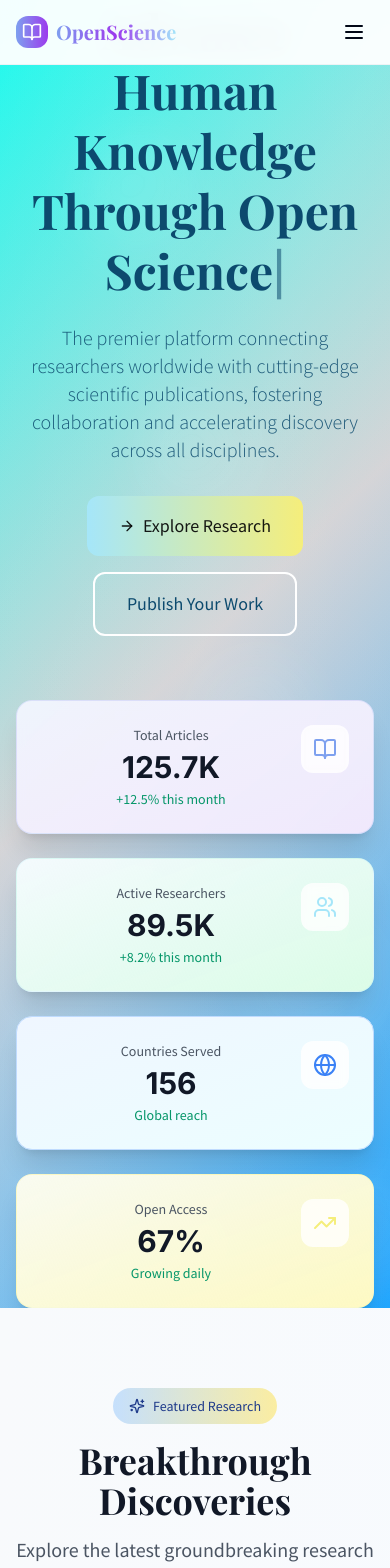
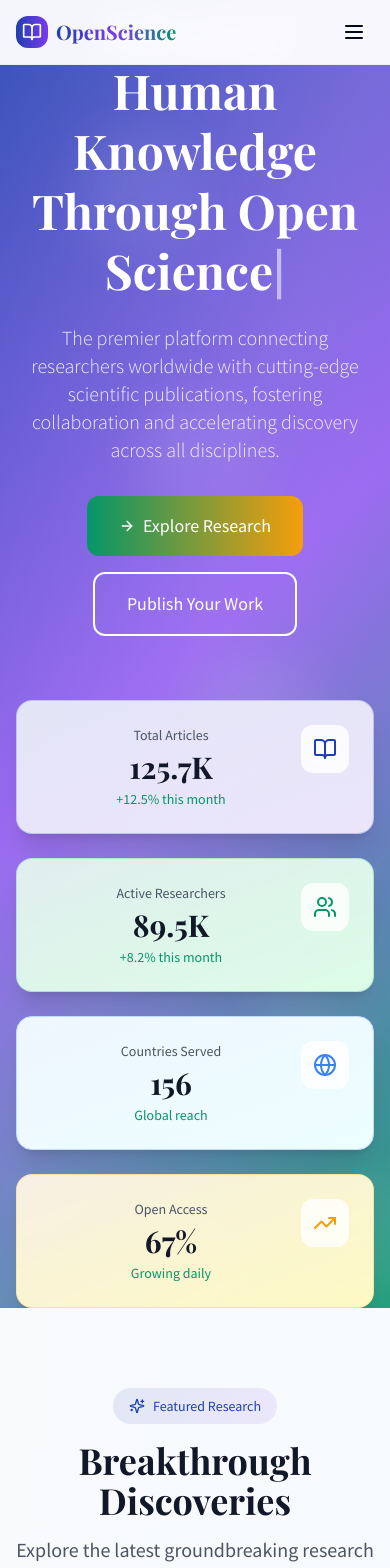
Before and after one commit to SahilKhanDhsgsu/scholarly-bloom, a React (Vite) app: page / in a window 390 px wide. Shown: the top 1568 px of the page. Built offline with nearby package versions, Linux system fonts and the light colour scheme.

Commit message:
Reverted to commit 2f578ce5d59889d887b239267d923887be65f69b

```diff
--- a/src/components/sections/FeaturedSection.tsx
+++ b/src/components/sections/FeaturedSection.tsx
@@ -17,9 +17,9 @@ const FeaturedSection = () => {
         {/* Featured Articles */}
         <div className="mb-20">
           <div className="text-center mb-12">
-            <div className="inline-flex items-center space-x-2 bg-gradient-to-r from-blue-300/50 to-yellow-300/50 px-4 py-2 rounded-full mb-4">
-              <Sparkles className="w-4 h-4 text-blue-900" />
-              <span className="text-sm font-medium text-blue-900">Featured Research</span>
+            <div className="inline-flex items-center space-x-2 bg-gradient-to-r from-academic-blue/10 to-academic-purple/10 px-4 py-2 rounded-full mb-4">
+              <Sparkles className="w-4 h-4 text-academic-blue" />
+              <span className="text-sm font-medium text-academic-blue">Featured Research</span>
             </div>
             <h2 className="text-4xl md:text-5xl font-playfair font-bold text-gray-900 mb-4">
               Breakthrough Discoveries
@@ -54,9 +54,9 @@ const FeaturedSection = () => {
         {/* Featured Journals */}
         <div>
           <div className="text-center mb-12">
-            <div className="inline-flex items-center space-x-2 bg-gradient-to-r from-blue-300/50 to-yellow-300/50 px-4 py-2 rounded-full mb-4">
-              <Sparkles className="w-4 h-4 text-blue-900" />
-              <span className="text-sm font-medium text-blue-900">Premier Journals</span>
+            <div className="inline-flex items-center space-x-2 bg-gradient-to-r from-academic-emerald/10 to-academic-gold/10 px-4 py-2 rounded-full mb-4">
+              <Sparkles className="w-4 h-4 text-academic-emerald" />
+              <span className="text-sm font-medium text-academic-emerald">Premier Journals</span>
             </div>
             <h2 className="text-4xl md:text-5xl font-playfair font-bold text-gray-900 mb-4">
               Leading Publications
--- a/src/components/sections/Footer.tsx
+++ b/src/components/sections/Footer.tsx
@@ -9,7 +9,7 @@ const Footer = () => {
   return (
     <footer className="bg-gray-900 text-white">
       {/* Newsletter Section */}
-      <div className="bg-gradient-to-br from-cyan-700 to-emerald-700 py-16">
+      <div className="bg-gradient-to-r from-academic-blue to-academic-purple py-16">
         <div className="max-w-7xl mx-auto px-4 sm:px-6 lg:px-8">
           <div className="text-center">
             <h3 className="text-3xl font-playfair font-bold text-white mb-4">
--- a/src/components/sections/HeroSection.tsx
+++ b/src/components/sections/HeroSection.tsx
@@ -51,13 +51,13 @@ const HeroSection = () => {
       <div className="relative z-10 max-w-7xl mx-auto px-4 sm:px-6 lg:px-8 text-center">
         <div className={`transition-all duration-1000 ${isVisible ? 'opacity-100 translate-y-0' : 'opacity-0 translate-y-10'}`}>
           {/* Main heading */}
-          <h1 className="text-5xl md:text-7xl font-playfair font-bold text-sky-900 mb-6 leading-tight">
+          <h1 className="text-5xl md:text-7xl font-playfair font-bold text-white mb-6 leading-tight">
             {typedText}
             <span className="animate-pulse">|</span>
           </h1>
 
           {/* Subtitle */}
-          <p className="text-xl md:text-2xl text-sky-900/90 mb-8 max-w-4xl mx-auto font-light">
+          <p className="text-xl md:text-2xl text-white/90 mb-8 max-w-4xl mx-auto font-light">
             The premier platform connecting researchers worldwide with cutting-edge scientific publications,
             fostering collaboration and accelerating discovery across all disciplines.
           </p>
@@ -75,7 +75,7 @@ const HeroSection = () => {
             <GradientButton
               variant="ghost"
               size="lg"
-              className="min-w-48 text-sky-900 border-white hover:bg-white hover:text-sky-900"
+              className="min-w-48 text-white border-white hover:bg-white hover:text-academic-blue"
             >
               Publish Your Work
             </GradientButton>
--- a/src/components/ui/ArticleCard.tsx
+++ b/src/components/ui/ArticleCard.tsx
@@ -1,8 +1,9 @@
-import React from "react";
-import { Calendar, Download, Eye, Heart, ExternalLink } from "lucide-react";
-import { Badge } from "@/components/ui/badge";
-import { Button } from "@/components/ui/button";
-import GradientButton from "./GradientButton";
+
+import React from 'react';
+import { Calendar, Download, Eye, Heart, ExternalLink } from 'lucide-react';
+import { Badge } from '@/components/ui/badge';
+import { Button } from '@/components/ui/button';
+import GradientButton from './GradientButton';
 
 interface ArticleCardProps {
   article: {
@@ -26,29 +27,29 @@ interface ArticleCardProps {
     keywords: string[];
     openAccess: boolean;
   };
-  variant?: "default" | "featured" | "compact";
+  variant?: 'default' | 'featured' | 'compact';
 }
 
 const ArticleCard: React.FC<ArticleCardProps> = ({
   article,
-  variant = "default",
+  variant = 'default'
 }) => {
   const formatDate = (dateString: string) => {
-    return new Date(dateString).toLocaleDateString("en-US", {
-      year: "numeric",
-      month: "long",
-      day: "numeric",
+    return new Date(dateString).toLocaleDateString('en-US', {
+      year: 'numeric',
+      month: 'long',
+      day: 'numeric'
     });
   };
 
   const formatNumber = (num: number) => {
     if (num >= 1000) {
-      return (num / 1000).toFixed(1) + "K";
+      return (num / 1000).toFixed(1) + 'K';
     }
     return num.toString();
   };
 
-  if (variant === "featured") {
+  if (variant === 'featured') {
     return (
       <div className="card-glass hover-lift rounded-3xl overflow-hidden group cursor-pointer">
         {article.coverImage && (
@@ -60,7 +61,7 @@ const ArticleCard: React.FC<ArticleCardProps> = ({
             />
             <div className="absolute inset-0 bg-gradient-to-t from-black/60 via-transparent to-transparent" />
             {article.openAccess && (
-              <Badge className="absolute top-4 left-4 bg-blue-300 text-black">
+              <Badge className="absolute top-4 left-4 bg-academic-emerald text-white">
                 Open Access
               </Badge>
             )}
@@ -69,9 +70,7 @@ const ArticleCard: React.FC<ArticleCardProps> = ({
 
         <div className="p-8">
           <div className="mb-4">
-            <p className="text-sm text-academic-blue font-medium mb-2">
-              {article.journal}
-            </p>
+            <p className="text-sm text-academic-blue font-medium mb-2">{article.journal}</p>
             <h3 className="text-2xl font-playfair font-bold text-gray-900 mb-4 line-clamp-2 group-hover:text-academic-blue transition-colors">
               {article.title}
             </h3>
@@ -91,9 +90,7 @@ const ArticleCard: React.FC<ArticleCardProps> = ({
                   />
                 )}
                 <div>
-                  <p className="text-sm font-medium text-gray-900">
-                    {author.name}
-                  </p>
+                  <p className="text-sm font-medium text-gray-900">{author.name}</p>
                   <p className="text-xs text-gray-600">{author.affiliation}</p>
                 </div>
               </div>
@@ -159,11 +156,9 @@ const ArticleCard: React.FC<ArticleCardProps> = ({
 
         <div className="flex-1 min-w-0">
           <div className="flex items-start justify-between mb-2">
-            <p className="text-sm text-academic-blue font-medium">
-              {article.journal}
-            </p>
+            <p className="text-sm text-academic-blue font-medium">{article.journal}</p>
             {article.openAccess && (
-              <Badge className="bg-blue-300 text-black text-xs">
+              <Badge className="bg-academic-emerald text-white text-xs">
                 Open Access
               </Badge>
             )}
--- a/src/components/ui/GradientButton.tsx
+++ b/src/components/ui/GradientButton.tsx
@@ -25,8 +25,8 @@ const GradientButton: React.FC<GradientButtonProps> = ({
   const baseClasses = "relative overflow-hidden transition-all duration-300 font-medium focus:outline-none focus:ring-2 focus:ring-offset-2 disabled:opacity-50 disabled:cursor-not-allowed";
 
   const variants = {
-    primary: "bg-gradient-to-r from-academic-blue to-academic-purple text-black/90 hover:from-academic-blue/90 hover:to-academic-purple/90 hover:scale-105 hover:shadow-xl focus:ring-academic-blue",
-    secondary: "bg-gradient-to-r from-academic-emerald to-academic-gold text-black/90 hover:from-academic-emerald/90 hover:to-academic-gold/90 hover:scale-105 hover:shadow-xl focus:ring-academic-emerald",
+    primary: "bg-gradient-to-r from-academic-blue to-academic-purple text-white hover:from-academic-blue/90 hover:to-academic-purple/90 hover:scale-105 hover:shadow-xl focus:ring-academic-blue",
+    secondary: "bg-gradient-to-r from-academic-emerald to-academic-gold text-white hover:from-academic-emerald/90 hover:to-academic-gold/90 hover:scale-105 hover:shadow-xl focus:ring-academic-emerald",
     ghost: "bg-transparent text-academic-blue border-2 border-academic-blue hover:bg-academic-blue hover:text-white hover:scale-105 focus:ring-academic-blue"
   };
 
--- a/src/components/ui/JournalCard.tsx
+++ b/src/components/ui/JournalCard.tsx
@@ -37,11 +37,11 @@ const JournalCard: React.FC<JournalCardProps> = ({
           <div className="absolute inset-0 bg-gradient-to-t from-black/60 via-transparent to-transparent" />
           <div className="absolute top-4 left-4 flex items-center space-x-2">
             {journal.openAccess && (
-              <Badge className="bg-blue-300 text-black">
+              <Badge className="bg-academic-emerald text-white">
                 Open Access
               </Badge>
             )}
-            <Badge className="bg-yellow-300 text-black">
+            <Badge className="bg-academic-gold text-white">
               IF {journal.impactFactor}
             </Badge>
           </div>
--- a/src/components/ui/StatCard.tsx
+++ b/src/components/ui/StatCard.tsx
@@ -55,11 +55,11 @@ const StatCard: React.FC<StatCardProps> = ({
       <div className="flex items-start justify-between">
         <div className="flex-1">
           <p className="text-sm font-medium text-gray-600 mb-1">{title}</p>
-          <p className="text-3xl font-bold font-inter text-gray-900">
+          <p className="text-3xl font-bold font-playfair text-gray-900">
             {formatValue(value)}
           </p>
           {change && (
-            <p className="text-sm text-emerald-600 font-medium mt-1">
+            <p className="text-sm text-academic-emerald font-medium mt-1">
               {change}
             </p>
           )}
--- a/src/index.css
+++ b/src/index.css
@@ -178,9 +178,9 @@
 /* Hero Section Styles */
 .hero-gradient {
   background: linear-gradient(135deg,
-    rgba(0, 255, 238, 0.9) 0%,
-    rgba(202, 202, 202, 0.8) 50%,
-    rgba(0, 157, 255, 0.9) 100%
+    rgba(30, 64, 175, 0.9) 0%,
+    rgba(124, 58, 237, 0.8) 50%,
+    rgba(5, 150, 105, 0.9) 100%
   );
 }
 
--- a/tailwind.config.ts
+++ b/tailwind.config.ts
@@ -71,13 +71,13 @@ export default {
 				},
 				// Academic color palette
 				academic: {
-					blue: '#7ea0ef',
+					blue: '#1e40af',
 					'blue-light': '#3b82f6',
-					purple: '#9c3aed',
+					purple: '#7c3aed',
 					'purple-light': '#a855f7',
-					emerald: '#a5e6f9',
+					emerald: '#059669',
 					'emerald-light': '#10b981',
-					gold: '#f5ee7b',
+					gold: '#f59e0b',
 					'gold-light': '#fbbf24',
 					charcoal: '#374151',
 					'cool-gray': '#6b7280'
```
Also changed, not shown: src/components/sections/StatsSection.tsx (+10 -14 lines).
